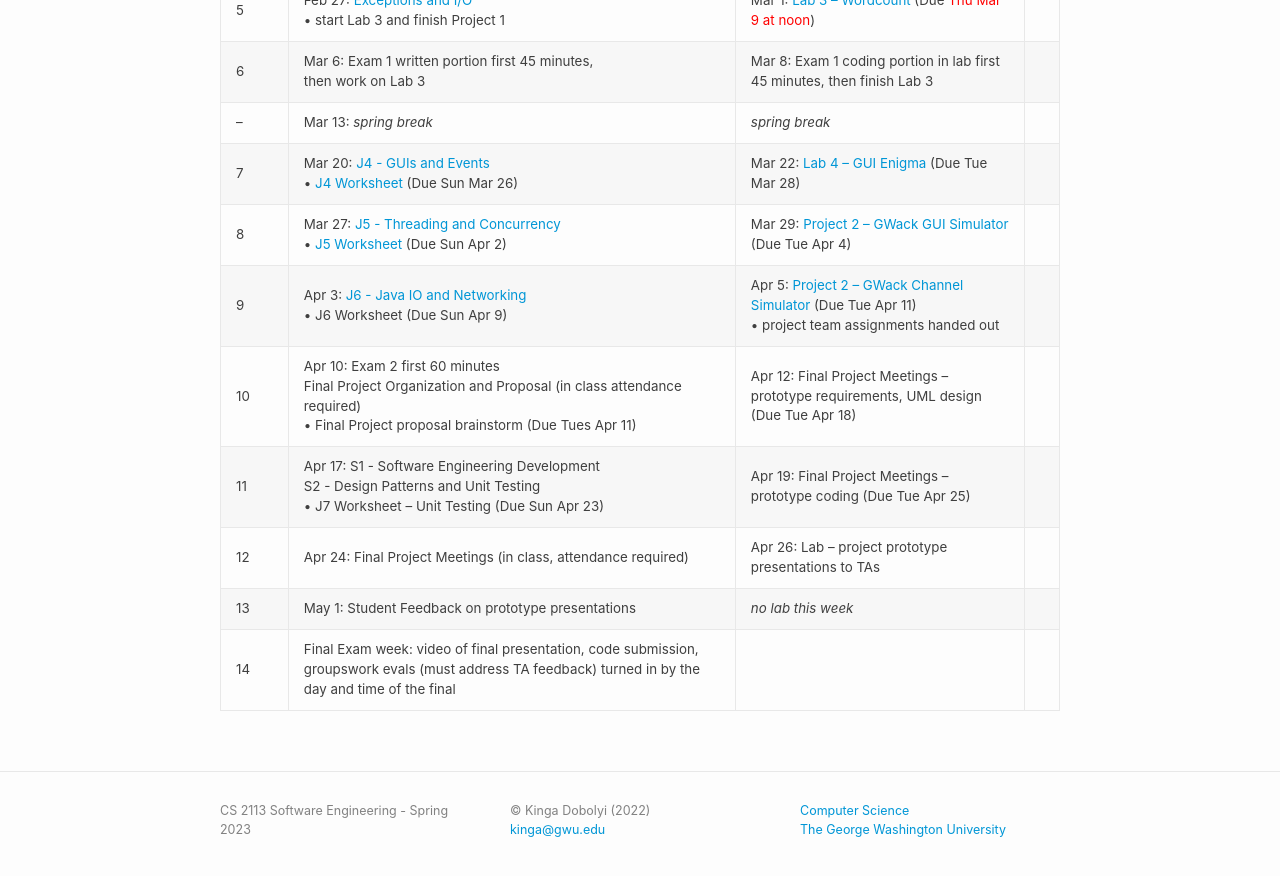
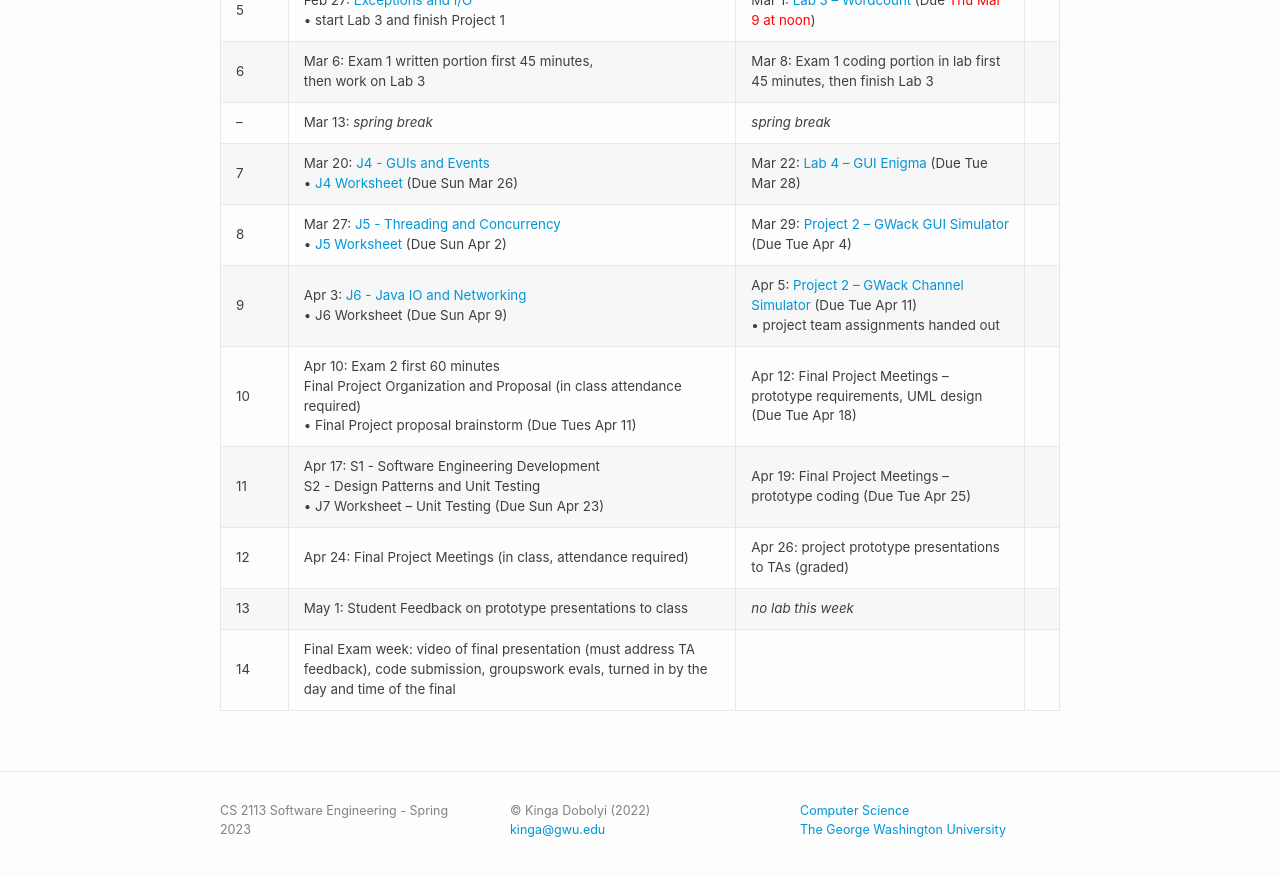
Before and after one commit to cs2113-s23/cs2113-s23.github.io, a Jekyll site: the page built from schedule.md, in a window 1280 px wide and 900 px high, scrolled down 612 px. Shown: the top 876 px of the window. Built offline with Jekyll 4.4.1, drawn with Linux system fonts in a browser that asks for light colours.

Commit message:
final proj

```diff
--- a/schedule.md
+++ b/schedule.md
@@ -25,6 +25,6 @@ title: Schedule
 | 9   | Apr 3: [J6 - Java IO and Networking](j/6) <br>&bull; J6 Worksheet  (Due Sun Apr 9)                             | Apr 5: [Project 2 -- GWack Channel Simulator](project/2) (Due Tue Apr 11) <br>&bull; project team assignments handed out                                                             |
 | 10   | Apr 10: Exam 2 first 60 minutes<br> Final Project Organization and Proposal (in class attendance required) <br>&bull; Final Project proposal brainstorm  (Due Tues Apr 11)                        | Apr 12: Final Project Meetings -- prototype requirements, UML design (Due Tue Apr 18)
 | 11   | Apr 17: S1 - Software Engineering Development<br>S2 - Design Patterns and Unit Testing <br>&bull; J7 Worksheet -- Unit Testing (Due Sun Apr 23)             | Apr 19: Final Project Meetings -- prototype coding (Due Tue Apr 25)                                                                    |
-| 12   | Apr 24:  Final Project Meetings (in class, attendance required)                                                                                         |  Apr 26: Lab -- project prototype presentations to TAs                                                                                                                          |
-| 13   | May 1:  Student Feedback on prototype presentations                                                                            | *no lab this week*                                                                                                                             |
-|  14  | Final Exam week: video of final presentation, code submission, groupswork evals (must address TA feedback) turned in by the day and time of the final                                                                           |                                                                                                                             |
+| 12   | Apr 24:  Final Project Meetings (in class, attendance required)                                                                                         |  Apr 26: project prototype presentations to TAs (graded)                                                                                                                         |
+| 13   | May 1:  Student Feedback on prototype presentations to class                                                                           | *no lab this week*                                                                                                                             |
+|  14  | Final Exam week: video of final presentation (must address TA feedback), code submission, groupswork evals, turned in by the day and time of the final                                                                           |                                                                                                                             |
```
